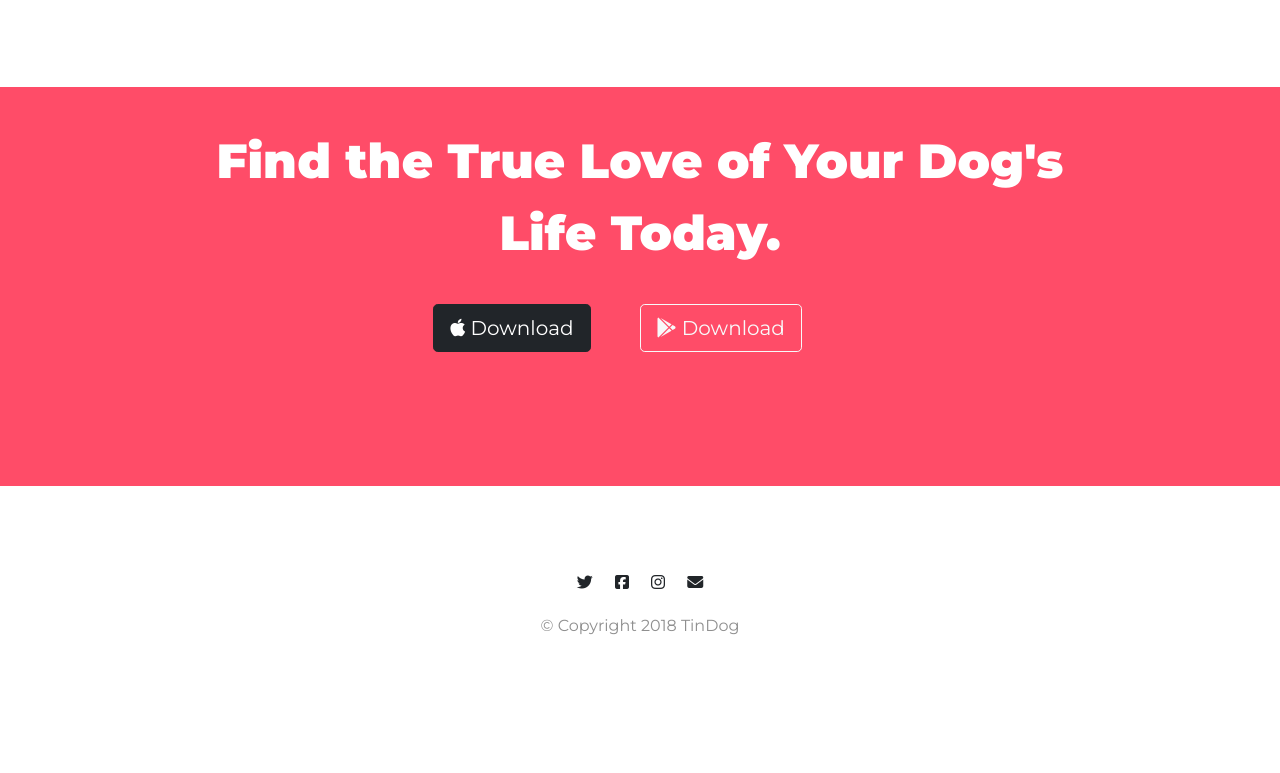
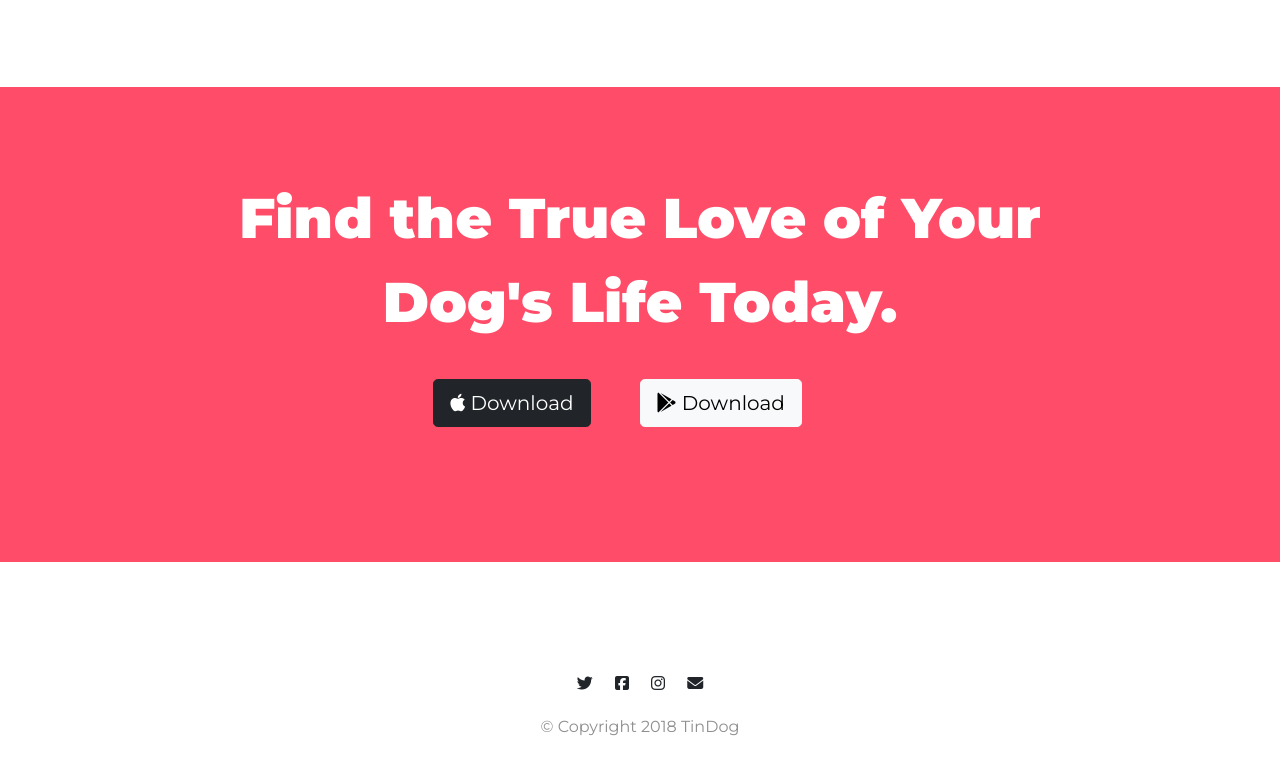
Before and after one commit to Sekonda28/tindog, a plain HTML site: page index.html in a window 1280 px wide. Shown: the part 2412-3185 px from the top of the page. Before the commit the page ends 3092 px from the top, so only its background shows below. Drawn offline with nearby package versions, Linux system fonts and the light colour scheme.

Commit message:
tiny tweaks

```diff
--- a/css/styles.css
+++ b/css/styles.css
@@ -109,19 +109,21 @@ p {
 /* Call to action */
 #cta {
   background-color: #ff4c68;
-  padding: 3% 15% 7%;
+  padding: 7% 15% 7%;
   text-align: center;
   color: #fff;
 }
 .cta-header{
   font-weight: 900;
+  font-size: 3.5rem;
+  line-height: 1.5;
 }
 
 /* Footer */
 #footer {
   text-align: center;
   background-color: #fff;
-  padding: 5% 15% 2%;
+  padding: 7% 15% 2%;
 }
 
 .ftr-fab {
--- a/index.html
+++ b/index.html
@@ -47,13 +47,13 @@
           <div class="collapse navbar-collapse" id="navbarTogglerDemo01">
             <ul class="navbar-nav ms-auto">
               <li class="navbar-item">
-                <a class="nav-link" href="">Contact</a>
+                <a class="nav-link" href="#footer">Contact</a>
               </li>
               <li class="navbar-item">
-                <a class="nav-link" href="">Pricing</a>
+                <a class="nav-link" href="#pricing">Pricing</a>
               </li>
               <li class="navbar-item">
-                <a class="nav-link" href="">Download</a>
+                <a class="nav-link" href="#cta">Download</a>
               </li>
             </ul>
           </div>
@@ -204,11 +204,11 @@
 
     <section id="cta">
 
-      <h2 class = "cta-header">Find the True Love of Your Dog's Life Today.</h3>
+      <h3 class = "cta-header">Find the True Love of Your Dog's Life Today.</h3>
       <button type="button" class="download-button btn btn-dark btn-lg">
         <span class="fab fa-apple"></span> Download
       </button>
-      <button type="button" class="download-button btn btn-outline-light btn-lg">
+      <button type="button" class="download-button btn btn-light btn-lg">
         <span class="fab fa-google-play"></span> Download
       </button>
 
```
